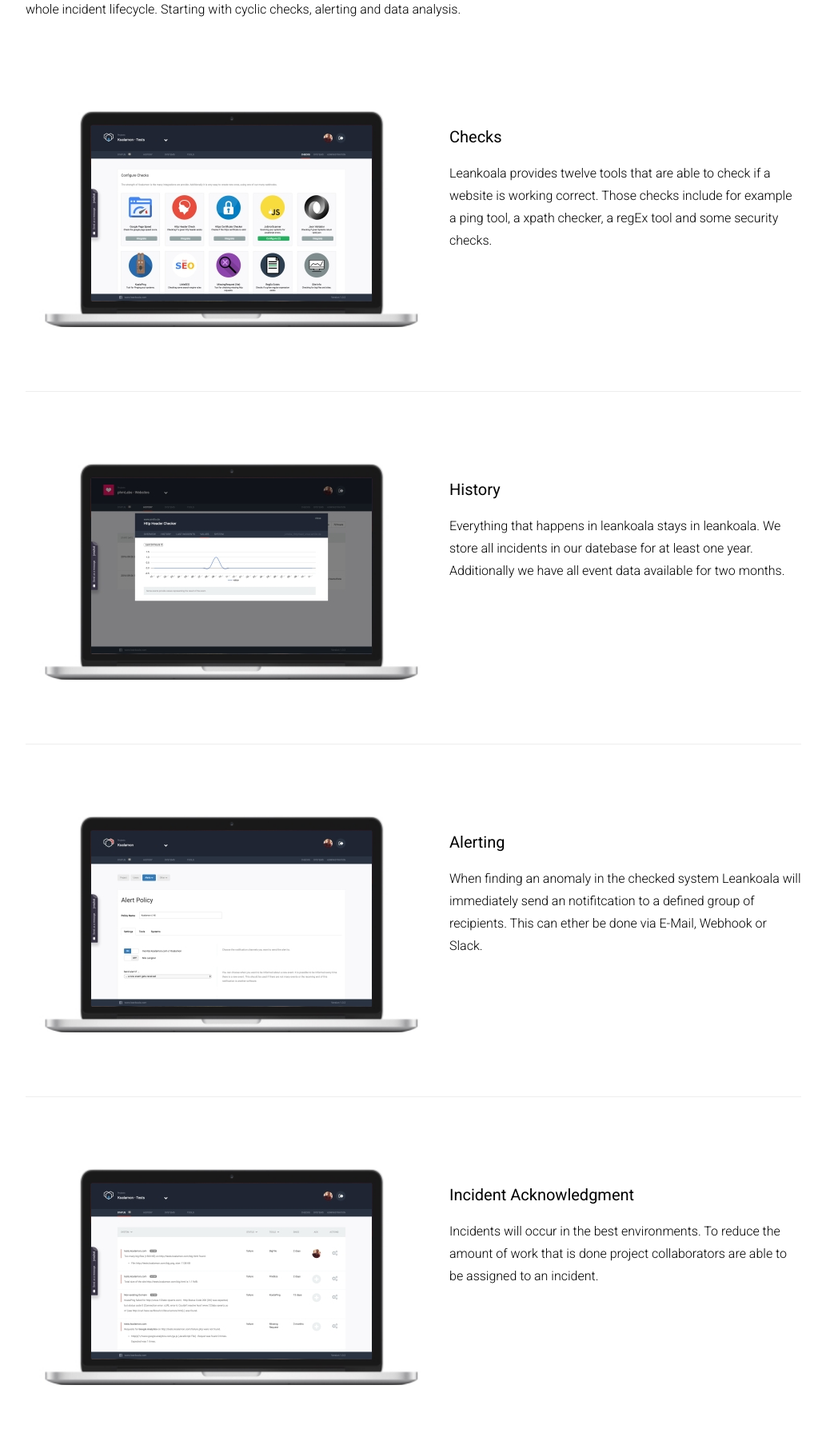
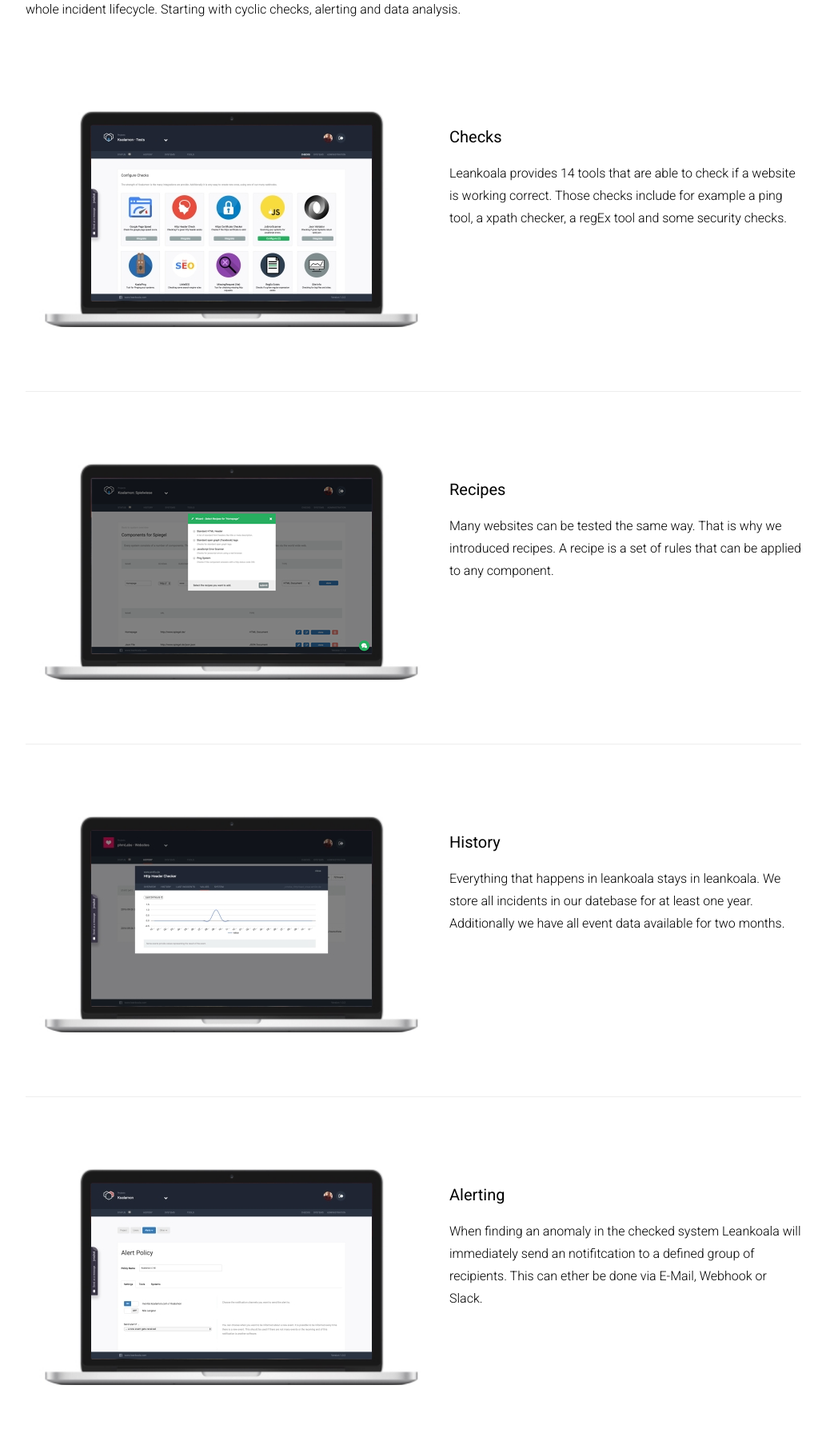
Before and after one commit to koalamon/www.koalamon.com, a PHP site: page /features.html in a window 1280 px wide. Shown: the part 246-2058 px from the top of the page at 80% size, without its empty margins (108-1141 px from the left). Run offline with PHP 8.4, Linux system fonts and the light colour scheme; some libraries are stand-ins or nearby versions.

Commit message:
added recipes

```diff
--- a/web/articles/features.php
+++ b/web/articles/features.php
@@ -15,8 +15,18 @@
             </div>
             <div class="topic">Checks</div>
             <div class="description">
-                Leankoala provides twelve tools that are able to check if a website is working correct.
+                Leankoala provides 14 tools that are able to check if a website is working correct.
                 Those checks include for example a ping tool, a xpath checker, a regEx tool and some security checks.
+            </div>
+        </li>
+        <li>
+            <div class="feature-image">
+                <img src="/images/features/recipes.png">
+            </div>
+            <div class="topic">Recipes</div>
+            <div class="description">
+                Many websites can be tested the same way. That is why we introduced recipes. A recipe is a set of
+                rules that can be applied to any component.
             </div>
         </li>
         <li>
--- a/web/articles/index.php
+++ b/web/articles/index.php
@@ -29,7 +29,7 @@
                     <img src="/images/features/history.png">
                 </li>
                 <li>
-                    <img src="/images/features/alerting.png">
+                    <img src="/images/features/recipes.png">
                 </li>
             </ul>
             <div style="clear: both"></div>
```
Also changed, not shown: web/images/features/recipes.png (added), web/images/features/recipes_big.png (added).
